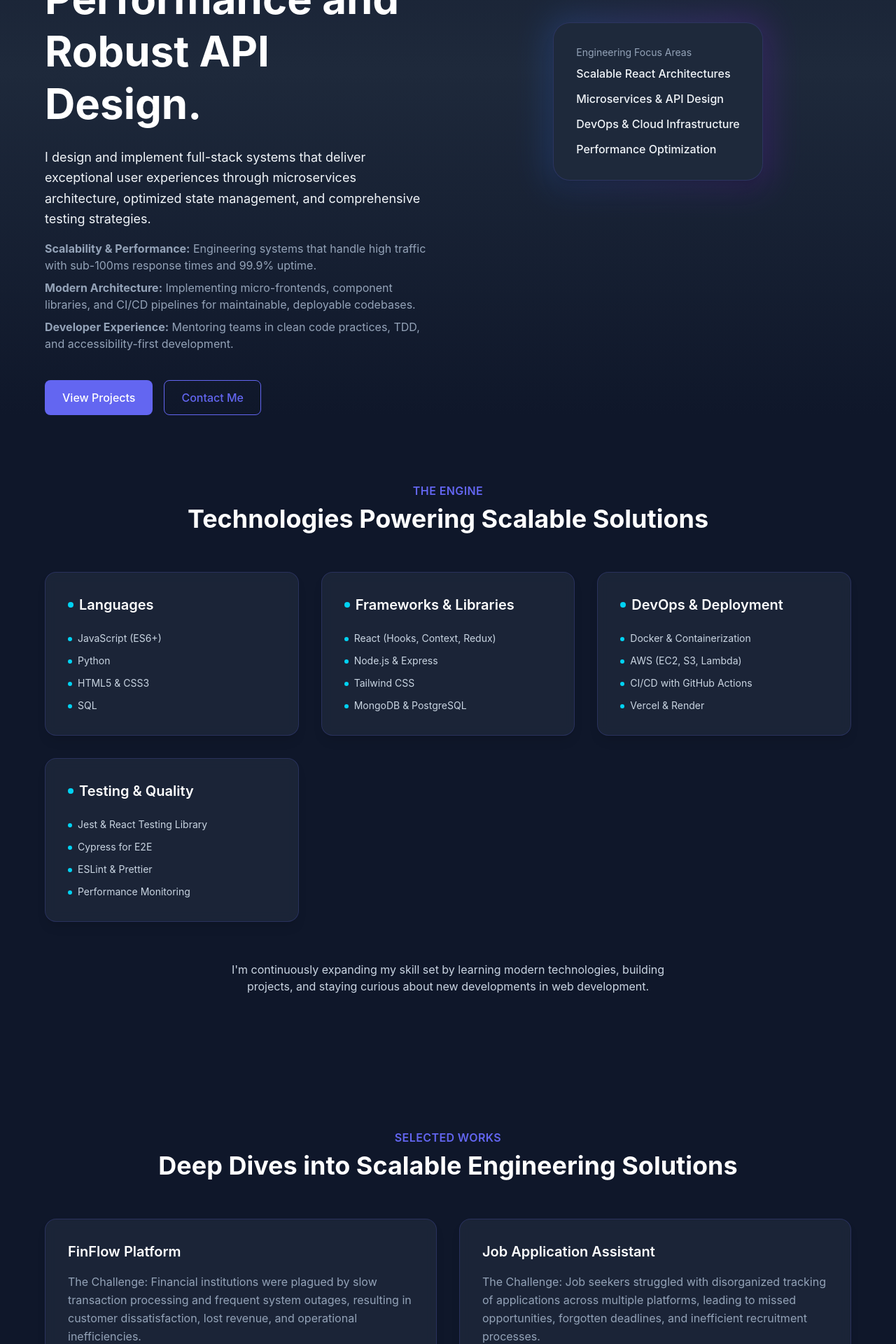
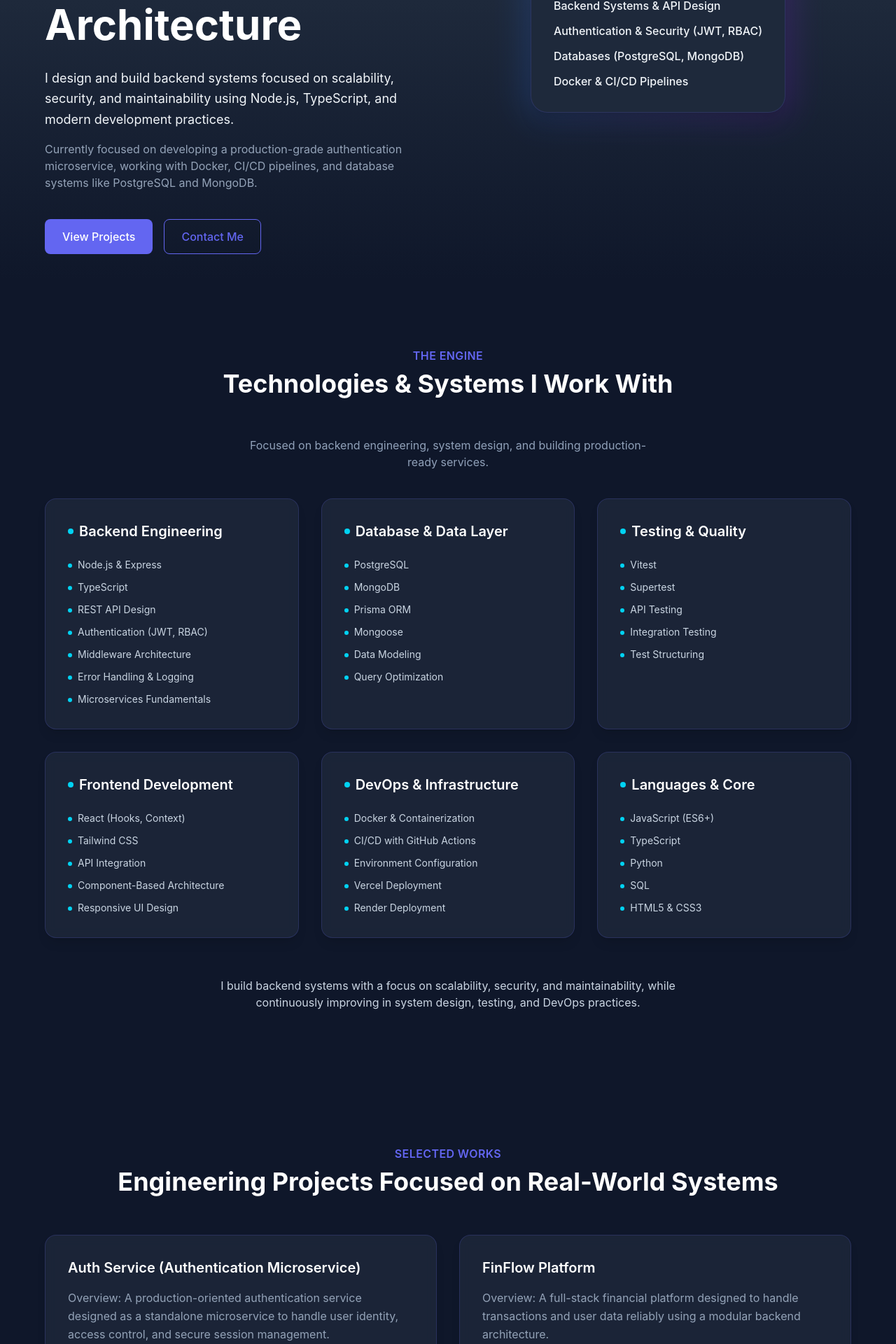
Before and after one commit to jerome002/My-portfolio, a React (Vite) app: page / in a window 1280 px wide. Shown: the part 400-2320 px from the top of the page at 70% size. Built offline with nearby package versions, Linux system fonts and the light colour scheme.

Commit message:
Updated portfolio: Hero, About, Projects, Skills, Experience, Philosophy, Education, Contact

```diff
--- a/src/sections/Contact.jsx
+++ b/src/sections/Contact.jsx
@@ -15,7 +15,8 @@ function Contact() {
 
         {/* Description */}
         <p className="text-text-secondary mb-10 leading-relaxed">
-          Ready to architect scalable solutions together. Reach out for opportunities in senior engineering roles.
+          I build backend systems focused on scalability, security, and maintainability.
+          Reach out for collaborations, freelance projects, or backend engineering opportunities.
         </p>
 
         {/* Contact Info */}
--- a/src/sections/Education.jsx
+++ b/src/sections/Education.jsx
@@ -5,9 +5,9 @@ function Education() {
       institution: "Masinde Muliro University of Science and Technology",
       years: "2017 – 2021",
       highlights: [
-        "Second Class Honours",
-        "Key areas covered: Algorithms and Data Structures, Computer Networking, Distributed Systems, Computer Security, Software Engineering, Database Systems, Operating Systems, Web Development, and Artificial Intelligence",
-        "Completed hands-on projects in full-stack development and system design",
+        "Graduated with Second Class Honours",
+        "Core subjects: Algorithms & Data Structures, Computer Networking, Distributed Systems, Software Engineering, Database Systems, Operating Systems, Computer Security, Web Development, and AI",
+        "Completed practical projects including full-stack applications, database design, and scalable system prototypes",
       ],
     },
     {
@@ -15,8 +15,10 @@ function Education() {
       institution: "Intensive 16-week Software Development Program",
       years: "2025",
       highlights: [
-        "Covered Python, Web Technologies, Database Management, and Software Engineering",
-        "Built real-world projects from scratch",
+        "Hands-on training in Node.js, Express, React, and MongoDB",
+        "Implemented REST APIs with authentication, role-based access, and real-time updates",
+        "Built multiple real-world applications deployed on Vercel and Render",
+        "Applied testing practices with Vitest and Supertest to ensure system reliability",
       ],
     },
   ];
@@ -25,9 +27,11 @@ function Education() {
     <section id="education" className="py-24 px-6 bg-deep-slate">
       <div className="max-w-6xl mx-auto">
         <div className="mb-14 text-center">
-          <p className="text-electric-indigo font-semibold tracking-wide mb-2 font-heading">EDUCATION</p>
+          <p className="text-electric-indigo font-semibold tracking-wide mb-2 font-heading">
+            EDUCATION
+          </p>
           <h2 className="text-3xl md:text-4xl font-bold text-white font-heading">
-            Academic Foundation in Technology
+            Academic & Practical Foundations in Technology
           </h2>
         </div>
 
@@ -37,7 +41,9 @@ function Education() {
               key={edu.degree}
               className="card p-8 hover:shadow-md hover:-translate-y-2 transition duration-300"
             >
-              <h3 className="text-xl font-semibold text-white mb-1 font-heading">{edu.degree}</h3>
+              <h3 className="text-xl font-semibold text-white mb-1 font-heading">
+                {edu.degree}
+              </h3>
               <p className="text-text-secondary mb-2">{edu.institution}</p>
               <p className="text-text-secondary text-sm mb-4">{edu.years}</p>
               <ul className="list-disc list-inside text-text-secondary space-y-2">
--- a/src/sections/EngineeringPhilosophy.jsx
+++ b/src/sections/EngineeringPhilosophy.jsx
@@ -9,31 +9,44 @@ function EngineeringPhilosophy() {
             ENGINEERING PHILOSOPHY
           </p>
           <h2 className="text-3xl md:text-4xl font-bold text-white font-heading">
-            Principles Driving Scalable, Maintainable Code
+            Principles Behind My Approach to Building Systems
           </h2>
         </div>
 
         <div className="grid md:grid-cols-3 gap-8">
+
           <div className="card p-8 bg-refined-charcoal border border-electric-indigo/20 backdrop-blur-sm">
-            <h3 className="text-xl font-semibold text-white mb-3 font-heading">Clean Code First</h3>
+            <h3 className="text-xl font-semibold text-white mb-3 font-heading">
+              Clean & Maintainable Code
+            </h3>
             <p className="text-text-secondary text-sm">
-              I write self-documenting code with meaningful names, single responsibility principles, and comprehensive documentation. Every line serves a purpose in the system's architecture.
+              I focus on writing clear, modular code with separation of concerns.
+              I structure applications using controllers, services, and middleware
+              to ensure scalability and long-term maintainability.
             </p>
           </div>
 
           <div className="card p-8 bg-refined-charcoal border border-electric-indigo/20 backdrop-blur-sm">
-            <h3 className="text-xl font-semibold text-white mb-3 font-heading">Test-Driven Development</h3>
+            <h3 className="text-xl font-semibold text-white mb-3 font-heading">
+              Reliable & Testable Systems
+            </h3>
             <p className="text-text-secondary text-sm">
-              TDD ensures reliability and prevents regressions. I write tests before features, achieving high coverage and confidence in deployments through automated CI/CD pipelines.
+              I write tests for critical parts of my applications using tools like
+              Vitest and Supertest to ensure API reliability and prevent regressions
+              as systems evolve.
             </p>
           </div>
 
           <div className="card p-8 bg-refined-charcoal border border-electric-indigo/20 backdrop-blur-sm">
-            <h3 className="text-xl font-semibold text-white mb-3 font-heading">Mentorship & Collaboration</h3>
+            <h3 className="text-xl font-semibold text-white mb-3 font-heading">
+              Continuous Improvement
+            </h3>
             <p className="text-text-secondary text-sm">
-              I actively mentor junior developers, conduct code reviews, and foster knowledge sharing. Strong collaboration leads to better solutions and team growth.
+              I continuously improve my skills in backend engineering, system design,
+              and DevOps by building real-world projects and applying modern development practices.
             </p>
           </div>
+
         </div>
 
       </div>
--- a/src/sections/Hero.jsx
+++ b/src/sections/Hero.jsx
@@ -10,29 +10,28 @@ function Hero() {
         <div>
           {/* Small intro */}
           <p className="text-electric-indigo font-semibold mb-4 tracking-wide font-heading">
-            FULL-STACK Developer
+            BACKEND ENGINEER
           </p>
 
           {/* Headline */}
           <h1 className="text-4xl md:text-6xl font-bold leading-tight text-white font-heading">
-            Architecting Scalable Solutions with Low-Latency Performance and Robust API Design.
+            Building Scalable APIs & Systems with Clean Architecture
           </h1>
 
-          {/* Technical Philosophy */}
+          {/* Short Description */}
           <div className="mb-8 mt-6">
             <p className="text-text-primary leading-relaxed text-lg mb-4">
-              I design and implement full-stack systems that deliver exceptional user experiences through microservices architecture, optimized state management, and comprehensive testing strategies.
+              I design and build backend systems focused on scalability, security, and maintainability using Node.js, TypeScript, and modern development practices.
             </p>
-            <ul className="space-y-2 text-text-secondary">
-              <li><strong>Scalability & Performance:</strong> Engineering systems that handle high traffic with sub-100ms response times and 99.9% uptime.</li>
-              <li><strong>Modern Architecture:</strong> Implementing micro-frontends, component libraries, and CI/CD pipelines for maintainable, deployable codebases.</li>
-              <li><strong>Developer Experience:</strong> Mentoring teams in clean code practices, TDD, and accessibility-first development.</li>
-            </ul>
+
+            <p className="text-text-secondary">
+              Currently focused on developing a production-grade authentication microservice, working with Docker, CI/CD pipelines, and database systems like PostgreSQL and MongoDB.
+            </p>
           </div>
 
           {/* Buttons */}
           <div className="mt-10 flex flex-wrap gap-4">
-            <a href="#projects" className="btn-primary">
+            <a href="#selected-works" className="btn-primary">
               View Projects
             </a>
 
@@ -50,13 +49,13 @@ function Hero() {
 
             {/* Card */}
             <div className="relative bg-refined-charcoal p-8 rounded-3xl shadow-xl border border-electric-indigo/20 backdrop-blur-sm">
-              <p className="text-sm text-text-secondary mb-2">Engineering Focus Areas</p>
+              <p className="text-sm text-text-secondary mb-2">Core Focus</p>
 
               <ul className="space-y-3 text-text-primary font-medium">
-                <li>Scalable React Architectures</li>
-                <li>Microservices & API Design</li>
-                <li>DevOps & Cloud Infrastructure</li>
-                <li>Performance Optimization</li>
+                <li>Backend Systems & API Design</li>
+                <li>Authentication & Security (JWT, RBAC)</li>
+                <li>Databases (PostgreSQL, MongoDB)</li>
+                <li>Docker & CI/CD Pipelines</li>
               </ul>
             </div>
           </div>
--- a/src/sections/SelectedWorks.jsx
+++ b/src/sections/SelectedWorks.jsx
@@ -1,41 +1,80 @@
 function SelectedWorks() {
   const projects = [
     {
+  title: "Auth Service (Authentication Microservice)",
+  description: `
+    **Overview:** A production-oriented authentication service designed as a standalone microservice to handle user identity, access control, and secure session management.
+
+    **What I Built:** Developed a modular authentication system that can be integrated into multiple applications, supporting secure login flows, token management, and role-based access control.
+
+    **Key Engineering Work:**
+    - Implemented JWT-based authentication with access and refresh tokens
+    - Designed secure authentication flows (login, registration, token refresh)
+    - Built Role-Based Access Control (RBAC) for protected routes
+    - Structured the codebase into controllers, services, and middleware
+    - Added centralized error handling and input validation
+    - Integrated PostgreSQL with Prisma for reliable data management
+
+    **Focus:** Authentication systems, API security, and production-ready backend architecture.
+  `,
+  tech: ["Node.js", "Express", "TypeScript", "PostgreSQL", "Prisma", "JWT", "Docker"],
+  live: "In progess",
+  github: "https://github.com/jerome002/auth-service.git",
+},
+    {
       title: "FinFlow Platform",
       description: `
-        **The Challenge:** Financial institutions were plagued by slow transaction processing and frequent system outages, resulting in customer dissatisfaction, lost revenue, and operational inefficiencies.
+        **Overview:** A full-stack financial platform designed to handle transactions and user data reliably using a modular backend architecture.
 
-        **The Solution:** Architected a microservices architecture with API gateway orchestration, implementing event-driven communication and distributed caching to achieve horizontal scalability and fault tolerance.
+        **What I Built:** Developed a microservices-inspired backend with clear service boundaries, handling transaction processing, user management, and API routing through a centralized gateway.
 
-        **The Impact:** Reduced transaction processing latency by 60% and improved system reliability, enabling seamless financial operations for enterprise clients with zero downtime during peak loads.
+        **Key Engineering Work:**
+        - Designed RESTful APIs for financial operations
+        - Implemented structured error handling and logging
+        - Integrated database operations with optimized queries
+        - Containerized services using Docker for consistent deployment
+
+        **Focus:** Backend architecture, scalability, and maintainability in a distributed system design.
       `,
-      tech: ["React", "Node.js", "Express", "MongoDB", "Microservices", "Docker", "Render"],
+      tech: ["React", "Node.js", "Express", "MongoDB", "Docker"],
       live: "https://finflow-frontend-j8xm.onrender.com",
       github: "https://github.com/jerome002/finflow-platform",
     },
     {
       title: "Job Application Assistant",
       description: `
-        **The Challenge:** Job seekers struggled with disorganized tracking of applications across multiple platforms, leading to missed opportunities, forgotten deadlines, and inefficient recruitment processes.
+        **Overview:** A full-stack application that helps users track and manage job applications in a centralized dashboard.
 
-        **The Solution:** Developed a real-time dashboard with WebSocket integration for live updates, implementing memoization for performance optimization and a component library for consistent UI/UX.
+        **What I Built:** Created a React-based frontend integrated with a backend API to manage application data, user sessions, and real-time updates.
 
-        **The Impact:** Improved application success rates by 40% through automated reminders and centralized tracking, with 95% user satisfaction scores and reduced cognitive load for job seekers.
+        **Key Engineering Work:**
+        - Built REST APIs for CRUD operations on applications
+        - Implemented real-time updates using WebSockets
+        - Structured frontend components for scalability
+        - Managed state and API communication efficiently
+
+        **Focus:** Full-stack integration, real-time systems, and user-focused application design.
       `,
-      tech: ["React", "Node.js", "Express", "MongoDB", "Socket.io", "Vercel"],
+      tech: ["React", "Node.js", "Express", "MongoDB", "Socket.io"],
       live: "https://job-application-assistant-seven.vercel.app",
       github: "https://github.com/jerome002/job-app-platform",
     },
     {
       title: "Skill Swap API",
       description: `
-        **The Challenge:** Professionals faced difficulties in finding suitable peers for skill exchange and mentorship, resulting in knowledge silos and limited opportunities for professional growth.
+        **Overview:** A backend service for connecting users interested in skill exchange and peer-to-peer learning.
 
-        **The Solution:** Built a RESTful API with user authentication, intelligent matching algorithms, and real-time notifications, leveraging Node.js and MongoDB for scalable backend services.
+        **What I Built:** Designed and implemented a RESTful API with authentication, user matching logic, and notification handling.
 
-        **The Impact:** To connect over 500 users, enabling 200+ successful skill exchanges and fostering professional development through peer-to-peer learning and mentorship.
+        **Key Engineering Work:**
+        - Implemented JWT-based authentication and authorization
+        - Designed database schemas for users and skill relationships
+        - Built matching logic for connecting users
+        - Developed modular route and service structure
+
+        **Focus:** API design, authentication systems, and backend architecture.
       `,
-      tech: ["Node.js", "Express", "MongoDB", "JWT", "Socket.io", "Heroku"],
+      tech: ["Node.js", "Express", "MongoDB", "JWT"],
       live: "https://skill-swap-api.herokuapp.com",
       github: "https://github.com/jerome002/skill-swap-api",
     },
@@ -47,11 +86,11 @@ function SelectedWorks() {
 
         {/* Section Header */}
         <div className="mb-14 text-center">
-        <p className="text-electric-indigo font-semibold tracking-wide mb-2 font-heading">
-          SELECTED WORKS
-        </p>
-        <h2 className="text-3xl md:text-4xl font-bold text-white font-heading">
-             Deep Dives into Scalable Engineering Solutions
+          <p className="text-electric-indigo font-semibold tracking-wide mb-2 font-heading">
+            SELECTED WORKS
+          </p>
+          <h2 className="text-3xl md:text-4xl font-bold text-white font-heading">
+            Engineering Projects Focused on Real-World Systems
           </h2>
         </div>
 
--- a/src/sections/TechStack.jsx
+++ b/src/sections/TechStack.jsx
@@ -1,39 +1,66 @@
 function TechStack() {
   const techStack = [
     {
-      category: "Languages",
+      category: "Backend Engineering",
       items: [
-        "JavaScript (ES6+)",
-        "Python",
-        "HTML5 & CSS3",
-        "SQL"
+        "Node.js & Express",
+        "TypeScript",
+        "REST API Design",
+        "Authentication (JWT, RBAC)",
+        "Middleware Architecture",
+        "Error Handling & Logging",
+        "Microservices Fundamentals"
       ],
     },
     {
-      category: "Frameworks & Libraries",
+      category: "Database & Data Layer",
       items: [
-        "React (Hooks, Context, Redux)",
-        "Node.js & Express",
-        "Tailwind CSS",
-        "MongoDB & PostgreSQL"
-      ],
-    },
-    {
-      category: "DevOps & Deployment",
-      items: [
-        "Docker & Containerization",
-        "AWS (EC2, S3, Lambda)",
-        "CI/CD with GitHub Actions",
-        "Vercel & Render"
+        "PostgreSQL",
+        "MongoDB",
+        "Prisma ORM",
+        "Mongoose",
+        "Data Modeling",
+        "Query Optimization"
       ],
     },
     {
       category: "Testing & Quality",
       items: [
-        "Jest & React Testing Library",
-        "Cypress for E2E",
-        "ESLint & Prettier",
-        "Performance Monitoring"
+        "Vitest",
+        "Supertest",
+        "API Testing",
+        "Integration Testing",
+        "Test Structuring"
+      ],
+    },
+    {
+      category: "Frontend Development",
+      items: [
+        "React (Hooks, Context)",
+        "Tailwind CSS",
+        "API Integration",
+        "Component-Based Architecture",
+        "Responsive UI Design"
+      ],
+    },
+    {
+      category: "DevOps & Infrastructure",
+      items: [
+        "Docker & Containerization",
+        "CI/CD with GitHub Actions",
+        "Environment Configuration",
+        "Vercel Deployment",
+        "Render Deployment"
+      ],
+    },
+    {
+      category: "Languages & Core",
+      items: [
+        "JavaScript (ES6+)",
+        "TypeScript",
+        "Python",
+        "SQL",
+        "HTML5 & CSS3"
       ],
     },
   ];
@@ -48,9 +75,14 @@ function TechStack() {
             THE ENGINE
           </p>
           <h2 className="text-3xl md:text-4xl font-bold text-white font-heading">
-            Technologies Powering Scalable Solutions
+            Technologies & Systems I Work With
           </h2>
         </div>
+
+        {/* Positioning Line */}
+        <p className="text-slate-400 max-w-xl mx-auto mb-10 text-center">
+          Focused on backend engineering, system design, and building production-ready services.
+        </p>
 
         {/* Skills Grid */}
         <div className="grid md:grid-cols-3 gap-8">
@@ -84,8 +116,8 @@ function TechStack() {
         {/* Bottom Highlight */}
         <div className="mt-14 text-center">
           <p className="text-slate-300 max-w-2xl mx-auto">
-            I'm continuously expanding my skill set by learning modern technologies,
-            building projects, and staying curious about new developments in web development.
+            I build backend systems with a focus on scalability, security, and maintainability,
+            while continuously improving in system design, testing, and DevOps practices.
           </p>
         </div>
 
```
Also changed, not shown: src/sections/About.jsx (+10 -10 lines), src/sections/Experience.jsx (+16 -25 lines).
